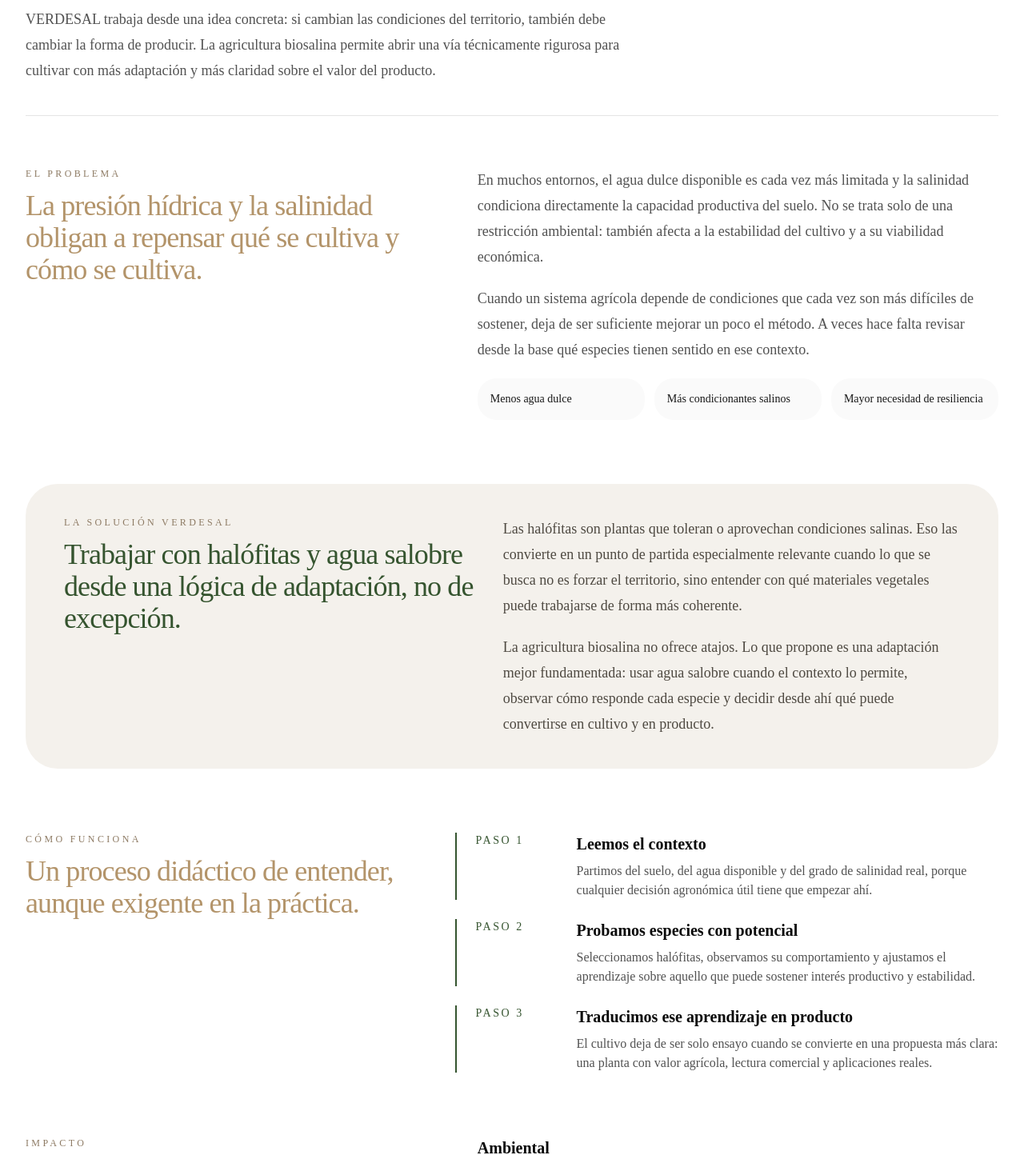
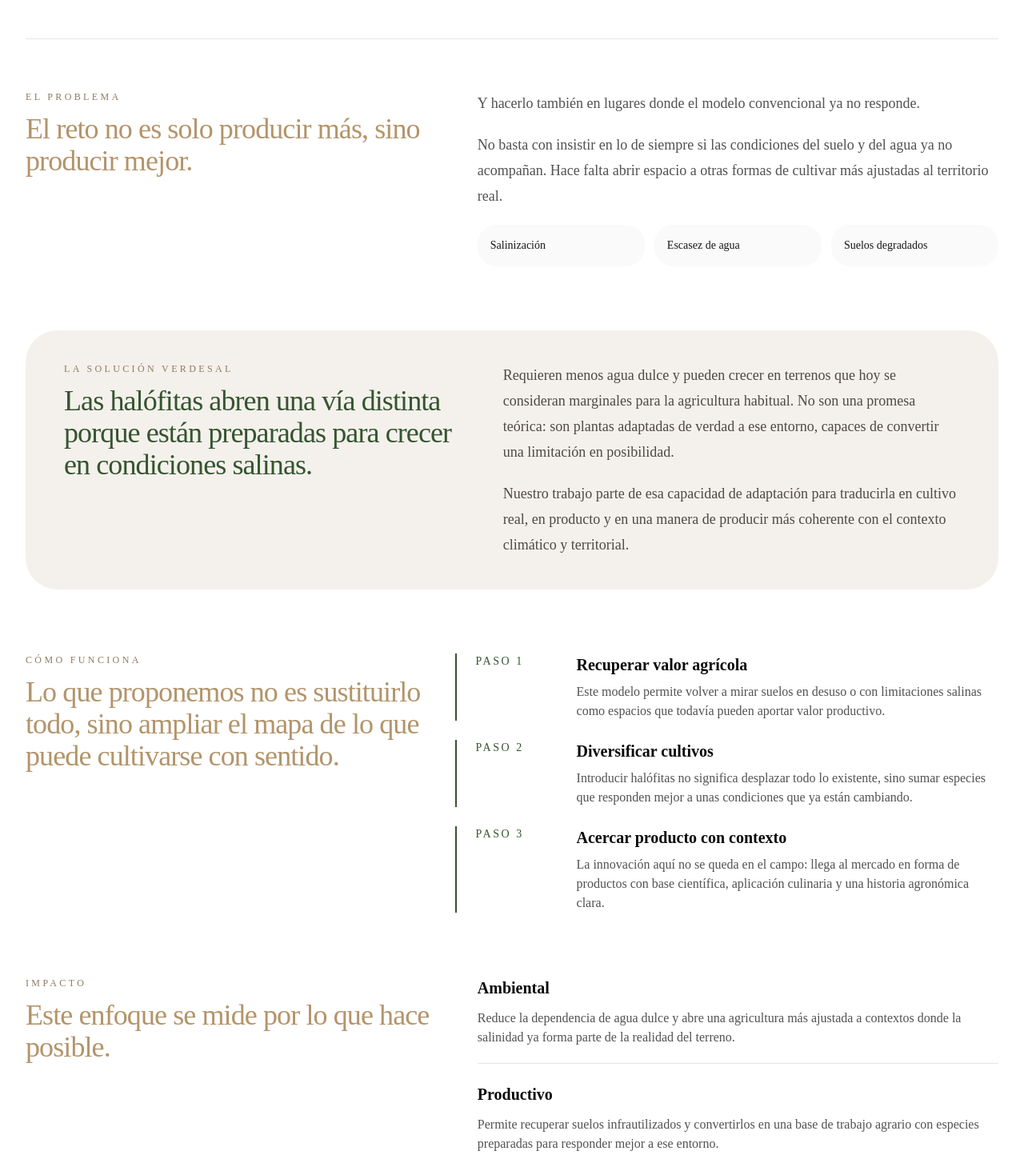
Before and after one commit to marojmobile/biosalinn, a Next.js app: page /sostenibilidad-e-innovacion in a window 1280 px wide. Shown: the part 426-1870 px from the top of the page at 80% size. Built offline with nearby package versions, Linux system fonts and the light colour scheme.

Commit message:
Contenido actualizado

```diff
--- a/app/recetas/page.tsx
+++ b/app/recetas/page.tsx
@@ -19,10 +19,12 @@
     plantSlug: plant ? plant.slug : undefined,
   });
 
-  const title = plant ? `Recetas con ${plant.name}` : "Recetas";
+  const title = plant
+    ? `Recetas con ${plant.name}`
+    : "Del plato diario a la cocina con identidad";
   const description = plant
     ? `Ideas y propuestas para cocinar con ${plant.name.toLowerCase()} y descubrir su potencial gastronómico.`
-    : "Ideas y propuestas para cocinar con plantas halófitas.";
+    : "Las halófitas se pueden usar de forma muy sencilla: en fresco, en ensalada, salteadas, al vapor, encurtidas o como guarnición.";
   const hasUnknownPlantFilter = Boolean(plantSlug) && !plant;
 
   return (
--- a/app/sostenibilidad-e-innovacion/page.tsx
+++ b/app/sostenibilidad-e-innovacion/page.tsx
@@ -18,16 +18,13 @@
             Sostenibilidad e innovación
           </p>
           <h1 className="max-w-4xl text-4xl tracking-tight text-neutral-950 sm:text-5xl">
-            Una forma de cultivar pensada para responder a la salinidad, a la
-            escasez de agua dulce y a la necesidad de sistemas agrícolas más
-            adaptados.
+            Cultivar donde parecía que ya no se podía
           </h1>
           <p className="max-w-3xl text-base leading-7 text-neutral-600 sm:text-lg sm:leading-8">
-            VERDESAL trabaja desde una idea concreta: si cambian las condiciones
-            del territorio, también debe cambiar la forma de producir. La
-            agricultura biosalina permite abrir una vía técnicamente rigurosa
-            para cultivar con más adaptación y más claridad sobre el valor del
-            producto.
+            Cada vez hay menos suelo fértil disponible y más problemas de
+            salinización, degradación y escasez de agua dulce. A eso se suma
+            una agricultura muy dependiente de unos pocos cultivos y de
+            recursos cada vez más tensionados.
           </p>
         </div>
 
@@ -38,41 +35,36 @@
                 El problema
               </p>
               <h2 className="text-3xl tracking-tight text-[#b3946a] sm:text-4xl">
-                La presión hídrica y la salinidad obligan a repensar qué se
-                cultiva y cómo se cultiva.
+                El reto no es solo producir más, sino producir mejor.
               </h2>
             </div>
 
             <div className="space-y-5 text-base leading-7 text-neutral-600 sm:text-lg sm:leading-8">
               <p>
-                En muchos entornos, el agua dulce disponible es cada vez más
-                limitada y la salinidad condiciona directamente la capacidad
-                productiva del suelo. No se trata solo de una restricción
-                ambiental: también afecta a la estabilidad del cultivo y a su
-                viabilidad económica.
+                Y hacerlo también en lugares donde el modelo convencional ya no
+                responde.
               </p>
 
               <p>
-                Cuando un sistema agrícola depende de condiciones que cada vez
-                son más difíciles de sostener, deja de ser suficiente mejorar un
-                poco el método. A veces hace falta revisar desde la base qué
-                especies tienen sentido en ese contexto.
+                No basta con insistir en lo de siempre si las condiciones del
+                suelo y del agua ya no acompañan. Hace falta abrir espacio a
+                otras formas de cultivar más ajustadas al territorio real.
               </p>
 
               <div className="grid gap-3 sm:grid-cols-3">
                 <div className="rounded-[1.5rem] bg-neutral-50 p-4">
                   <p className="text-sm font-medium text-neutral-900">
-                    Menos agua dulce
+                    Salinización
                   </p>
                 </div>
                 <div className="rounded-[1.5rem] bg-neutral-50 p-4">
                   <p className="text-sm font-medium text-neutral-900">
-                    Más condicionantes salinos
+                    Escasez de agua
                   </p>
                 </div>
                 <div className="rounded-[1.5rem] bg-neutral-50 p-4">
                   <p className="text-sm font-medium text-neutral-900">
-                    Mayor necesidad de resiliencia
+                    Suelos degradados
                   </p>
                 </div>
               </div>
@@ -86,26 +78,23 @@
                   La solución VERDESAL
                 </p>
                 <h2 className="text-3xl tracking-tight text-[#35542f] sm:text-4xl">
-                  Trabajar con halófitas y agua salobre desde una lógica de
-                  adaptación, no de excepción.
+                  Las halófitas abren una vía distinta porque están preparadas
+                  para crecer en condiciones salinas.
                 </h2>
               </div>
 
               <div className="space-y-5 text-base leading-7 text-[#4f4a42] sm:text-lg sm:leading-8">
                 <p>
-                  Las halófitas son plantas que toleran o aprovechan condiciones
-                  salinas. Eso las convierte en un punto de partida especialmente
-                  relevante cuando lo que se busca no es forzar el territorio,
-                  sino entender con qué materiales vegetales puede trabajarse de
-                  forma más coherente.
+                  Requieren menos agua dulce y pueden crecer en terrenos que hoy
+                  se consideran marginales para la agricultura habitual. No son
+                  una promesa teórica: son plantas adaptadas de verdad a ese
+                  entorno, capaces de convertir una limitación en posibilidad.
                 </p>
 
                 <p>
-                  La agricultura biosalina no ofrece atajos. Lo que propone es
-                  una adaptación mejor fundamentada: usar agua salobre cuando el
-                  contexto lo permite, observar cómo responde cada especie y
-                  decidir desde ahí qué puede convertirse en cultivo y en
-                  producto.
+                  Nuestro trabajo parte de esa capacidad de adaptación para
+                  traducirla en cultivo real, en producto y en una manera de
+                  producir más coherente con el contexto climático y territorial.
                 </p>
               </div>
             </div>
@@ -118,8 +107,8 @@
                   Cómo funciona
                 </p>
                 <h2 className="text-3xl tracking-tight text-[#b3946a] sm:text-4xl">
-                  Un proceso didáctico de entender, aunque exigente en la
-                  práctica.
+                  Lo que proponemos no es sustituirlo todo, sino ampliar el
+                  mapa de lo que puede cultivarse con sentido.
                 </h2>
               </div>
 
@@ -130,12 +119,12 @@
                   </p>
                   <div className="space-y-2">
                     <h3 className="text-xl font-semibold text-neutral-950">
-                      Leemos el contexto
+                      Recuperar valor agrícola
                     </h3>
                     <p className="text-sm leading-6 text-neutral-600 sm:text-base">
-                      Partimos del suelo, del agua disponible y del grado de
-                      salinidad real, porque cualquier decisión agronómica útil
-                      tiene que empezar ahí.
+                      Este modelo permite volver a mirar suelos en desuso o con
+                      limitaciones salinas como espacios que todavía pueden
+                      aportar valor productivo.
                     </p>
                   </div>
                 </article>
@@ -146,12 +135,12 @@
                   </p>
                   <div className="space-y-2">
                     <h3 className="text-xl font-semibold text-neutral-950">
-                      Probamos especies con potencial
+                      Diversificar cultivos
                     </h3>
                     <p className="text-sm leading-6 text-neutral-600 sm:text-base">
-                      Seleccionamos halófitas, observamos su comportamiento y
-                      ajustamos el aprendizaje sobre aquello que puede sostener
-                      interés productivo y estabilidad.
+                      Introducir halófitas no significa desplazar todo lo
+                      existente, sino sumar especies que responden mejor a unas
+                      condiciones que ya están cambiando.
                     </p>
                   </div>
                 </article>
@@ -162,12 +151,12 @@
                   </p>
                   <div className="space-y-2">
                     <h3 className="text-xl font-semibold text-neutral-950">
-                      Traducimos ese aprendizaje en producto
+                      Acercar producto con contexto
                     </h3>
                     <p className="text-sm leading-6 text-neutral-600 sm:text-base">
-                      El cultivo deja de ser solo ensayo cuando se convierte en
-                      una propuesta más clara: una planta con valor agrícola,
-                      lectura comercial y aplicaciones reales.
+                      La innovación aquí no se queda en el campo: llega al
+                      mercado en forma de productos con base científica,
+                      aplicación culinaria y una historia agronómica clara.
                     </p>
                   </div>
                 </article>
@@ -181,7 +170,7 @@
                 Impacto
               </p>
               <h2 className="text-3xl tracking-tight text-[#b3946a] sm:text-4xl">
-                El valor del enfoque se mide en lo que permite hacer mejor.
+                Este enfoque se mide por lo que hace posible.
               </h2>
             </div>
 
@@ -191,9 +180,9 @@
                   Ambiental
                 </h3>
                 <p className="mt-3 text-sm leading-6 text-neutral-600 sm:text-base">
-                  Favorece una agricultura más alineada con contextos donde el
-                  agua dulce es limitada y donde la adaptación deja de ser una
-                  opción teórica para convertirse en una necesidad operativa.
+                  Reduce la dependencia de agua dulce y abre una agricultura más
+                  ajustada a contextos donde la salinidad ya forma parte de la
+                  realidad del terreno.
                 </p>
               </article>
 
@@ -202,9 +191,9 @@
                   Productivo
                 </h3>
                 <p className="mt-3 text-sm leading-6 text-neutral-600 sm:text-base">
-                  Permite abrir nuevas posibilidades de cultivo allí donde otros
-                  modelos encuentran más restricciones, y convierte ese margen
-                  de adaptación en una base real de trabajo agrícola.
+                  Permite recuperar suelos infrautilizados y convertirlos en una
+                  base de trabajo agrario con especies preparadas para responder
+                  mejor a ese entorno.
                 </p>
               </article>
 
@@ -213,9 +202,9 @@
                   Gastronómico
                 </h3>
                 <p className="mt-3 text-sm leading-6 text-neutral-600 sm:text-base">
-                  Genera productos con identidad propia, capaces de llegar a
-                  cocina con una historia agronómica sólida detrás y no solo con
-                  un valor diferencial de presentación.
+                  Acerca al mercado ingredientes con identidad propia, capaces
+                  de llegar a cocina como algo más que una rareza: como producto
+                  útil, sabroso y con sentido.
                 </p>
               </article>
             </div>
@@ -228,8 +217,8 @@
                   Ver el resultado
                 </p>
                 <h2 className="max-w-2xl text-2xl tracking-tight text-neutral-950 sm:text-3xl">
-                  Este enfoque se entiende mejor cuando lo ves convertido en
-                  plantas concretas y en usos reales.
+                  La mejor forma de entender este enfoque es verlo convertido en
+                  plantas concretas y usos reales.
                 </h2>
               </div>
 
--- a/components/home/home-cta.tsx
+++ b/components/home/home-cta.tsx
@@ -19,8 +19,9 @@
             </h2>
 
             <p className="text-base leading-7 text-[#5f5950]">
-              Restauración, distribución, colaboración o información general
-              sobre el proyecto: estaremos encantados de escucharte.
+              Restauración, distribución o interés por un producto diferencial:
+              si quieres conocer mejor VERDESAL, estaremos encantados de
+              escucharte.
             </p>
 
             <Link
--- a/components/home/home-featured-plants.tsx
+++ b/components/home/home-featured-plants.tsx
@@ -15,15 +15,15 @@
               Nuestras plantas
             </p>
             <h2 className="max-w-md text-3xl tracking-tight text-[#b3946a] sm:text-4xl">
-              El corazón del proyecto
+              Plantas del litoral con mucho que aportar
             </h2>
           </div>
 
           <div className="space-y-4 lg:justify-self-end lg:text-right">
             <p className="max-w-2xl text-base leading-7 text-[#5f5950]">
-              Las plantas deben ocupar un lugar central en la home: son el
-              núcleo del catálogo y la base de la relación con recetas, QR y
-              producto.
+              Las halófitas crecen de forma natural en ambientes salinos y
+              concentran matices, texturas y posibilidades que van mucho más
+              allá de lo ornamental.
             </p>
 
             <Link
--- a/components/home/home-hero.tsx
+++ b/components/home/home-hero.tsx
@@ -29,8 +29,9 @@
           </div>
 
           <p className="mt-8 max-w-2xl text-base leading-7 text-[#4f4a42] sm:text-lg sm:leading-8">
-            Cultivamos plantas halófitas con agua salobre, uniendo agricultura
-            regenerativa, conocimiento agronómico y valor gastronómico.
+            Cultivamos halófitas con agua salobre en una agricultura biosalina
+            conectada con el territorio, la base científica y el valor real en
+            cocina.
           </p>
 
           <div className="mt-8 flex flex-wrap gap-3">
--- a/components/home/home-intro.tsx
+++ b/components/home/home-intro.tsx
@@ -12,50 +12,52 @@
               Sobre nosotros
             </p>
             <h2 className="mt-4 max-w-sm text-3xl tracking-tight text-[#b3946a] sm:text-4xl">
-              Un proyecto agrícola diferente
+              De una inquietud personal a una huerta marina
             </h2>
             <p className="mt-5 max-w-md text-base leading-7 text-[#4f4a42]">
-              VERDESAL nace de la voluntad de cultivar en condiciones salinas
-              con una mirada práctica, ecológica y gastronómica. No se trata
-              solo de producir, sino de demostrar el valor real de estas
-              plantas.
+              VERDESAL nace de una pregunta muy concreta: qué agricultura tiene
+              sentido en un territorio donde la sal, el agua y el suelo ya no
+              se pueden mirar como antes.
             </p>
           </div>
         </div>
 
         <div className="space-y-8">
           <p className="max-w-2xl text-lg leading-8 text-[#4f4a42]">
-            La web debe comunicar primero el proyecto, después el producto y por
-            último su uso culinario. Esa jerarquía es precisamente la que define
-            vuestra estrategia actual.
+            Alicia Picazo, ingeniera técnica agrícola, llevaba tiempo buscando
+            un proyecto propio que no solo fuera viable, sino que también
+            ayudara a mejorar el entorno. La respuesta apareció al conocer las
+            halófitas y ver en ellas una manera distinta de cultivar.
           </p>
 
           <div className="grid gap-4 sm:grid-cols-3">
             <article className="rounded-[1.5rem] border border-[#ddd2c5] bg-white/80 p-5">
               <p className="text-sm font-medium text-[#35542f]">
-                Agricultura regenerativa
+                Territorio
               </p>
               <p className="mt-2 text-sm leading-6 text-[#666057]">
-                Cultivo adaptado al territorio y al agua disponible.
+                No trabajamos contra el lugar, sino con lo que realmente puede
+                crecer en él.
               </p>
             </article>
 
             <article className="rounded-[1.5rem] border border-[#ddd2c5] bg-white/80 p-5">
               <p className="text-sm font-medium text-[#35542f]">
-                Base científica
+                Halófitas
               </p>
               <p className="mt-2 text-sm leading-6 text-[#666057]">
-                Experimentación, conocimiento agronómico y divulgación.
+                Plantas adaptadas a la salinidad, con interés agronómico y valor
+                gastronómico real.
               </p>
             </article>
 
             <article className="rounded-[1.5rem] border border-[#ddd2c5] bg-white/80 p-5">
               <p className="text-sm font-medium text-[#35542f]">
-                Aplicación gastronómica
+                Cocina
               </p>
               <p className="mt-2 text-sm leading-6 text-[#666057]">
-                Plantas útiles, comprensibles y cocinables desde el primer
-                vistazo.
+                Ingredientes útiles, sabrosos y comprensibles, pensados para
+                tener sitio real en la mesa.
               </p>
             </article>
           </div>
```
Also changed, not shown: app/productos/page.tsx (+16 -5 lines), app/quienes-somos/page.tsx (+42 -58 lines), components/home/home-featured-recipes.tsx (+4 -4 lines), components/home/home-qr.tsx (+9 -7 lines).
